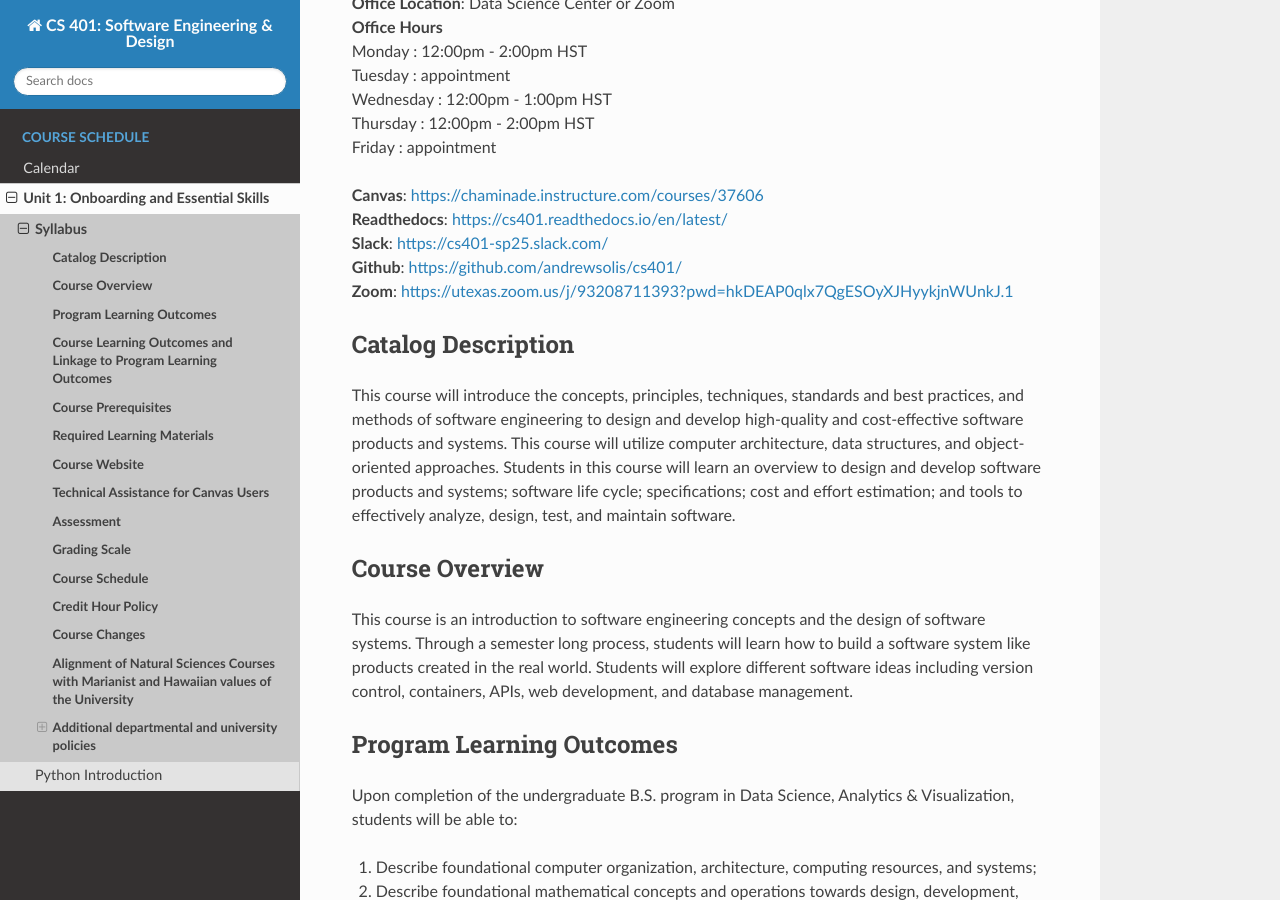
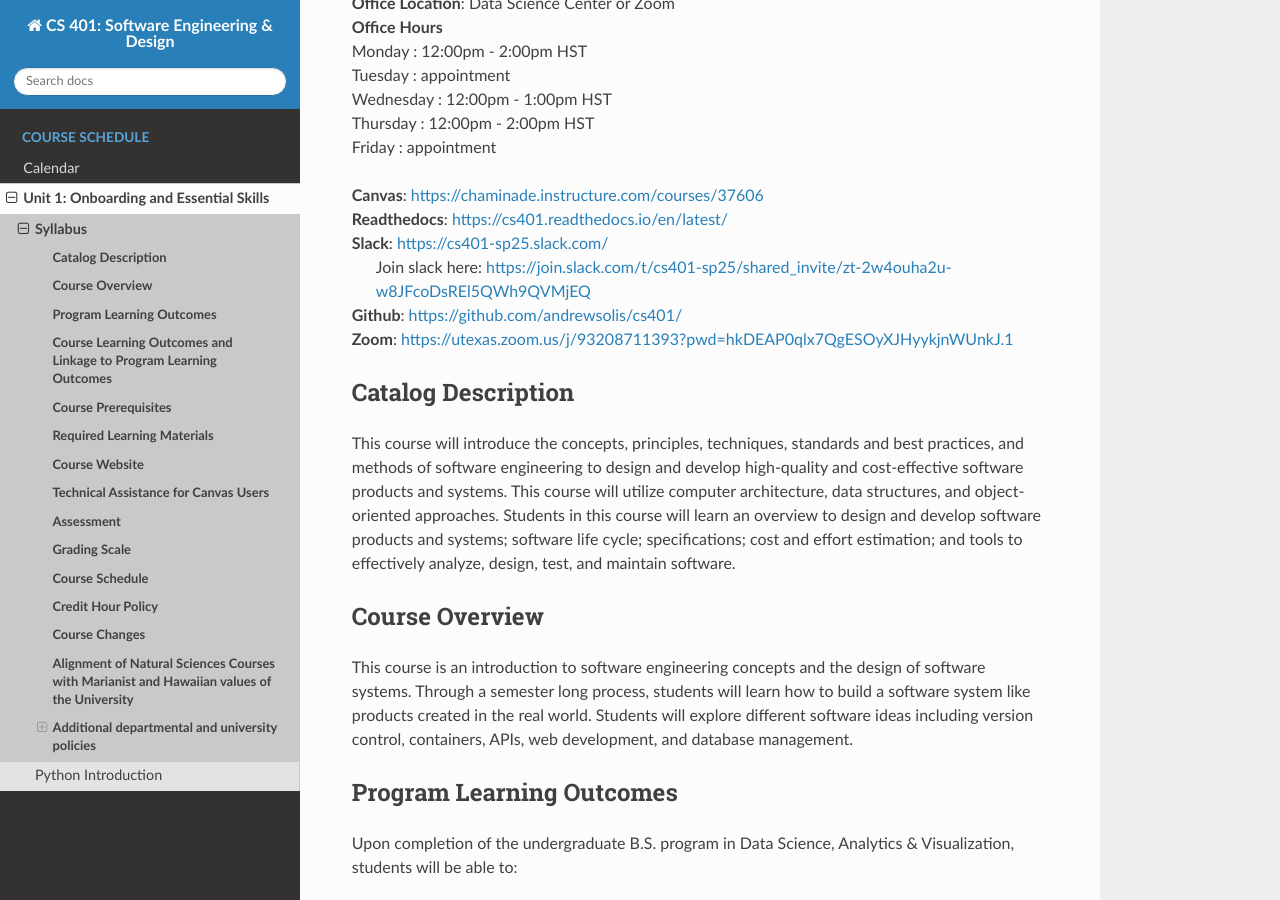
Before and after one commit to kristynnish/cs401, a Sphinx documentation site: the page built from docs/unit01/syllabus.rst, in a window 1280 px wide and 900 px high, scrolled down 528 px. Built offline with Sphinx 7.4.7 and the Read the Docs theme 3.1.0, drawn with Linux system fonts in a browser that asks for light colours.

Commit message:
add slack join link

```diff
--- a/docs/unit01/syllabus.rst
+++ b/docs/unit01/syllabus.rst
@@ -33,6 +33,7 @@ Syllabus
 | **Canvas**: https://chaminade.instructure.com/courses/37606
 | **Readthedocs**: https://cs401.readthedocs.io/en/latest/
 | **Slack**: https://cs401-sp25.slack.com/
+|   Join slack here: https://join.slack.com/t/cs401-sp25/shared_invite/zt-2w4ouha2u-w8JFcoDsREl5QWh9QVMjEQ
 | **Github**: https://github.com/andrewsolis/cs401/
 | **Zoom**: https://utexas.zoom.us/j/93208711393?pwd=hkDEAP0qlx7QgESOyXJHyykjnWUnkJ.1
 
```
